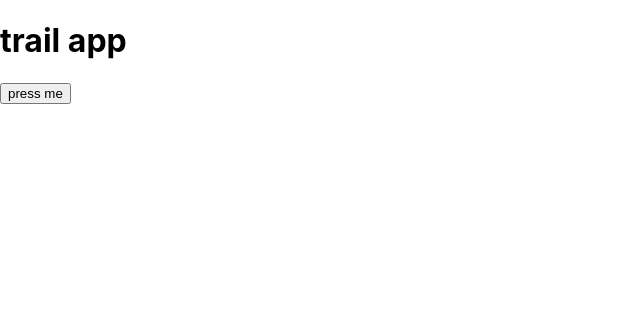
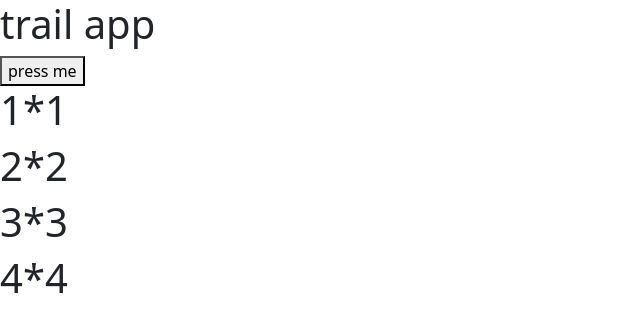
Before and after one commit to shubhamJawale/trailapp1, a React (Create React App) app: page / in a window 1280 px wide. Shown: the top 332 px of the page, without its empty margins (0-640 px from the left). Built offline with nearby package versions, Linux system fonts and the light colour scheme.

Commit message:
map added

```diff
--- a/package.json
+++ b/package.json
@@ -6,6 +6,7 @@
     "@testing-library/jest-dom": "^5.14.1",
     "@testing-library/react": "^11.2.7",
     "@testing-library/user-event": "^12.8.3",
+    "bootstrap": "^5.0.2",
     "react": "^17.0.2",
     "react-dom": "^17.0.2",
     "react-scripts": "4.0.3",
--- a/src/App.js
+++ b/src/App.js
@@ -2,13 +2,16 @@ import logo from './logo.svg';
 import './App.css';
 
 function App() {
-  let list = [];
+  let list = [1, 2, 3, 4];
   function func() { return alert('hello'); };
   return (
 
     <div>
       < h1 > trail app</h1 >
       <button onClick={func}> press me</button>
+      {list.map((item) => {
+        return <h1>{item}*{item}</h1>;
+      })}
     </div>
   )
 }
--- a/src/index.js
+++ b/src/index.js
@@ -3,6 +3,7 @@ import ReactDOM from 'react-dom';
 import './index.css';
 import App from './App';
 import reportWebVitals from './reportWebVitals';
+import "bootstrap/dist/css/bootstrap.css";
 
 ReactDOM.render(
   <React.StrictMode>
```
Also changed, not shown: 1 other file (tests, documents, lock files or other folders).
